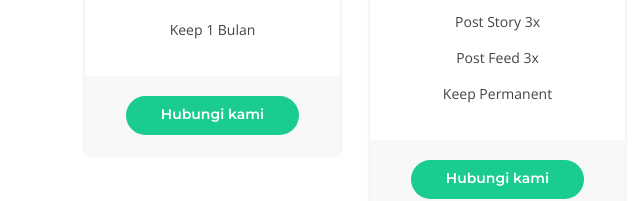
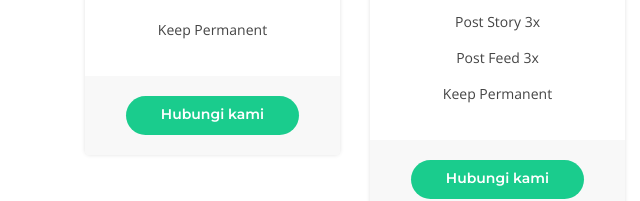
Before and after one commit to shopeefeed/shopeefeed.github.io, a plain HTML site: page index.html in a window 1280 px wide. Shown: the part 2408-2609 px from the top of the page, 0-640 px from the left. Drawn offline with nearby package versions, Linux system fonts and the light colour scheme.

Commit message:
Update index.html

```diff
--- a/index.html
+++ b/index.html
@@ -389,7 +389,7 @@
               <ul>
                 <li>Post Story 1x</li>
                 <li>Post Feed 1x</li>
-                <li>Keep 1 Bulan</li>
+                <li>Keep Permanent</li>
                </ul>
               <div class="btn-wrap">
                 <a href="https://wa.me/6287837133266?text=hai min saya mau booking pp paket 1" class="btn-buy">Hubungi kami</a>
```
